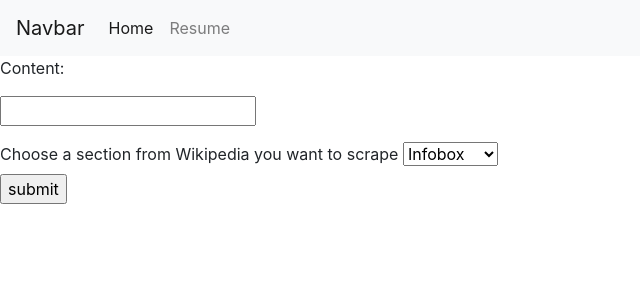
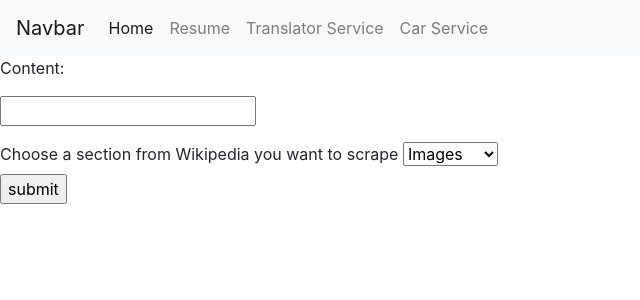
Before and after one commit to Kevin520122/CS361-Project, a Flask app: page / in a window 1280 px wide. Shown: the top 300 px of the page, without its empty margins (0-640 px from the left). Run offline with Flask 2, Linux system fonts and the light colour scheme; some libraries are stand-ins or nearby versions.

Commit message:
Sprint5 - Upgrade

```diff
--- /dev/null
+++ b/website/format.py
@@ -0,0 +1,6 @@
+import string
+def formatStr(content):
+    capWords = string.capwords(content)
+    wordList = capWords.split()
+    content = "_".join(wordList)
+    return content
--- /dev/null
+++ b/website/templates/home.html
@@ -0,0 +1,5 @@
+{%extends "index.html"%}
+{%block title%}Home{%endblock%}
+{%block content%}
+    <h3>About</h3>
+{%endblock%}
--- a/website/templates/index.html
+++ b/website/templates/index.html
@@ -13,10 +13,16 @@
          <div class="collapse navbar-collapse" id="navbarNav">
              <ul class="navbar-nav">
                 <li class="nav-item active">
-                        <a class="nav-link" href="#">Home <span class="sr-only">(current)</span></a>
+                        <a class="nav-link" href="/home">Home <span class="sr-only">(current)</span></a>
                 </li>
                 <li class="nav-item">
                     <a class="nav-link" href="/">Resume</a>
+                </li>
+                <li class="nav-item">
+                    <a class="nav-link" href="/">Translator Service</a>
+                </li>
+                <li class="nav-item">
+                    <a class="nav-link" href="/car">Car Service</a>
                 </li>
 	        </ul>
         </div>
--- a/website/templates/search.html
+++ b/website/templates/search.html
@@ -10,7 +10,7 @@
 
     <label for="section">Choose a section from Wikipedia you want to scrape</label>
     <select name="section" id="section">
-        <option value="infobox">Infobox</option>
+        <option value="images">Images</option>
         <option value="summary">Summary</option>
     </select>
 
--- a/website/views.py
+++ b/website/views.py
@@ -5,6 +5,7 @@ import requests
 import wikipedia
 import json
 from pprint import pprint
+from website import format
 
 
 from wikipedia.wikipedia import summary
@@ -13,9 +14,14 @@ from wikipedia.wikipedia import summary
 #from transformer into translate
 
 views = Blueprint('views', __name__)
+#Global variables
 global dataset
 inputData = {}
 infobox={}
+images={}
+cars = {}
+
+
 #@views.route('/')
 @views.route("/", methods=["POST", "GET"])
 def getInput():
@@ -30,10 +36,62 @@ def getInput():
     else:
         return render_template("search.html")
 
-@views.route("/scrape", methods=["POST", "GET"])
+@views.route("/home")
+def displayHome():
+    return render_template("home.html")
+
+@views.route("/car", methods=["POST", "GET"])
+def car():
+    if request.method == 'POST':
+        session["car"] = request.form["car"]
+        return redirect(url_for("views.scrape_car"))
+    else:
+        return render_template("car.html")
+
+@views.route("/scrape_car", methods=["POST", "GET"])
+def scrape_car():
+    if request.method == "POST":
+        pass
+    else:
+        if "car" in session:
+            brand = session["car"]
+        else:
+            return redirect(url_for("car"))
+
+        #brand = format.formatStr(brand)
+        '''
+        print(brand)
+        print(wikipedia.search(brand))
+        search_result = wikipedia.page(wikipedia.search(brand)[0])
+        print(dir(search_result))
+        print(search_result.html)
+        '''
+        brand = format.formatStr(brand)
+        wikiURL = "https://en.wikipedia.org/wiki/"+brand
+        data = requests.get(wikiURL)
+        #Returns an array containing all the html code
+        contents = soup(data.content, "html.parser")
+        #Returns an array containing infobox html code
+        info = contents("td", {"class":"infobox-image"})[0]
+        #print(info)
+        img = info.find_all("img")[0]
+
+        #print(imgHTML)
+
+        cars["path"] = "C:\OSU\CS361\WebScrapper\car.json"
+        cars["img"] = "https:"+img["src"]
+        cars["brand"] = brand
+
+        json_car = json.dumps(cars, indent=len(cars))
+        with open("car.json", "w") as f:
+            f.write(json_car)
+
+        return render_template("scrape_car.html", name=brand, img=cars["img"])
 
 
 
+
+@views.route("/scrape", methods=["POST", "GET"])
 def scrape():
     if request.method == 'POST':
         language = request.form['language']
@@ -46,6 +104,7 @@ def scrape():
             f.write(json_language)
 
         return render_template("scrape.html", part = session["section"], summary=inputData["summary"], content=infobox, language=language)
+
     else:
         #section = request.form["section"]
 
@@ -55,11 +114,17 @@ def scrape():
             section = session["section"]
         else:
             return redirect(url_for("getInput"))
+
         #Clean and format the content
+        #format.formatStr(content)
+        '''
         capWords = string.capwords(content)
         wordList = capWords.split()
         content = "_".join(wordList)
 
+        '''
+
+        '''
         wikiURL = "https://en.wikipedia.org/wiki/"+content
         data = requests.get(wikiURL)
         #print(data)
@@ -86,40 +151,34 @@ def scrape():
                     headers.append(header.text)
                     details.append(detail.text)
                     info[header.text] = detail.text
+        '''
+
+        #Get all the content for Wikipedia
+        search_result = wikipedia.page(wikipedia.search(content)[0])
         #Fulfill the summary of specific content
-        search_result = wikipedia.page(wikipedia.search(content)[0])
         inputData["summary"] = search_result.summary
         inputData["path"] = "C:\OSU\CS361\WebScrapper\input.json"
 
-        dataset = infobox
-        print(dataset)
-        session["info"] = infobox
-        session["headers"] = headers
+        images["links"] = search_result.images
+        images["path"] = "C:\OSU\CS361\WebScrapper\image.json"
+
+
         session["input"] = inputData
         #Converts info to json format
-        json_content = json.dumps(infobox, indent=len(infobox))
+
         json_input = json.dumps(inputData, indent=len(inputData))
-        #Transfer infobox
-        with open("scrape.json", "w") as f:
-            f.write(json_content)
+        json_image = json.dumps(images, indent=len(images))
 
         #Transfer paragraphs to Michille
         with open("input.json", "w") as f:
             f.write(json_input)
-        return render_template("scrape.html",  content=infobox, part=section, summary=inputData["summary"])
+
+        #Transfer images
+        with open("image.json", "w") as f:
+            f.write(json_image)
+        return render_template("scrape.html",   part=section, summary=inputData["summary"], images=images["links"])
 
 
-'''
-@app.route("/<name>")
-#The name in the url will pass into the function
-def user(name):
-    return  f"Hello {name}"
-
-@app.route("/admin")
-def admin():
-    #return redirect(url_for("home"))
-    return redirect(url_for("user", name="kevin"))
-'''
 
 @views.route("/transform", methods=["POST", "GET"])
 def transform():
@@ -128,14 +187,8 @@ def transform():
             language = session["language"]
             headers = session["headers"]
             info = session["info"]
-            '''
-            summary = session["summary"]
 
-            summary.update({"language": language})
-            json_language = json.dumps(summary, indent=len(summary))
-            with open("input.json", "w") as f:
-                f.write(json_language)
-            '''
+
 
             #Translate in the backend
             #Support other language
```
Also changed, not shown: website/templates/car.html (added, +21 -0 lines), website/templates/scrape.html (+5 -3 lines), website/templates/scrape_car.html (added, +17 -0 lines).
